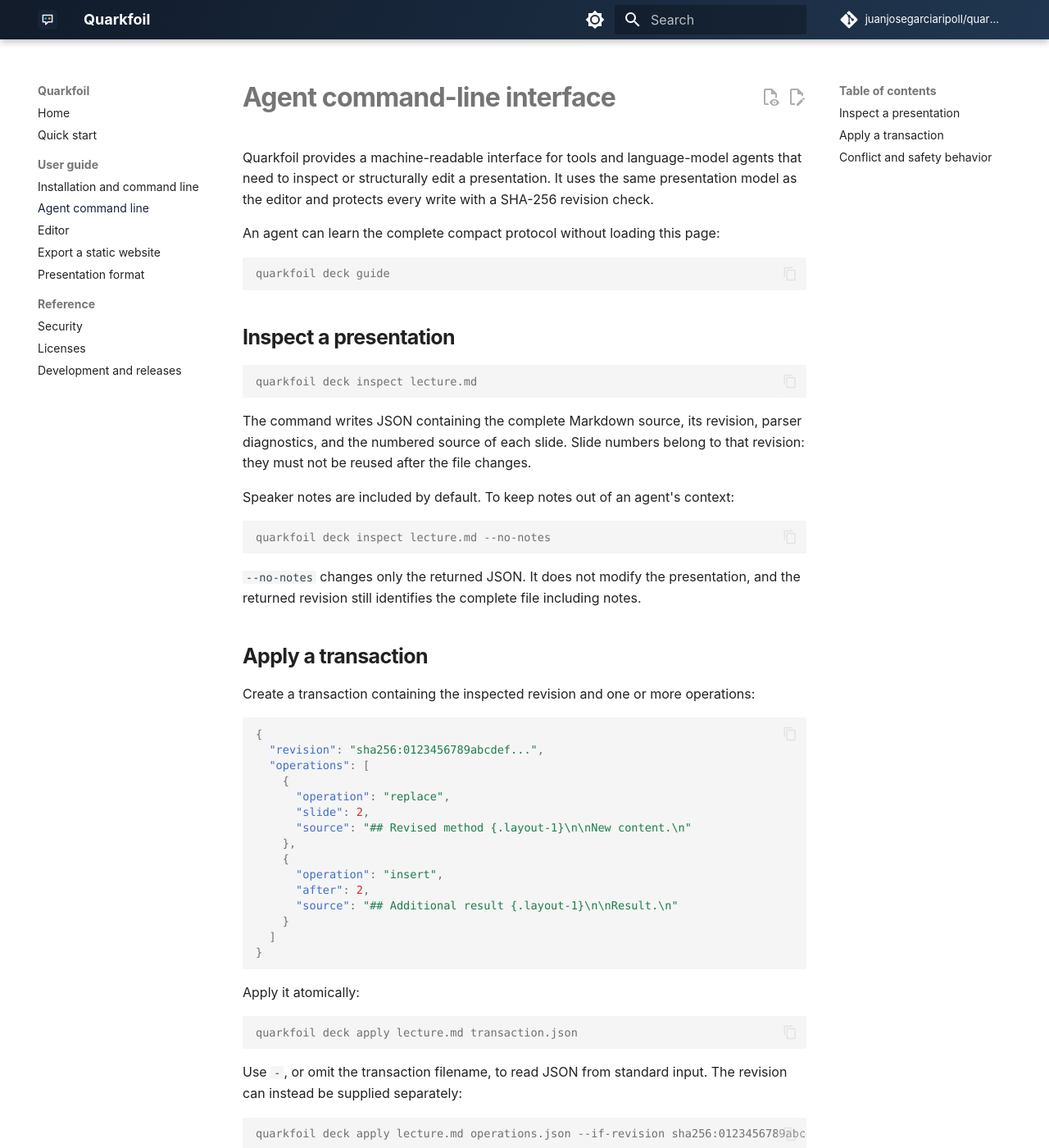
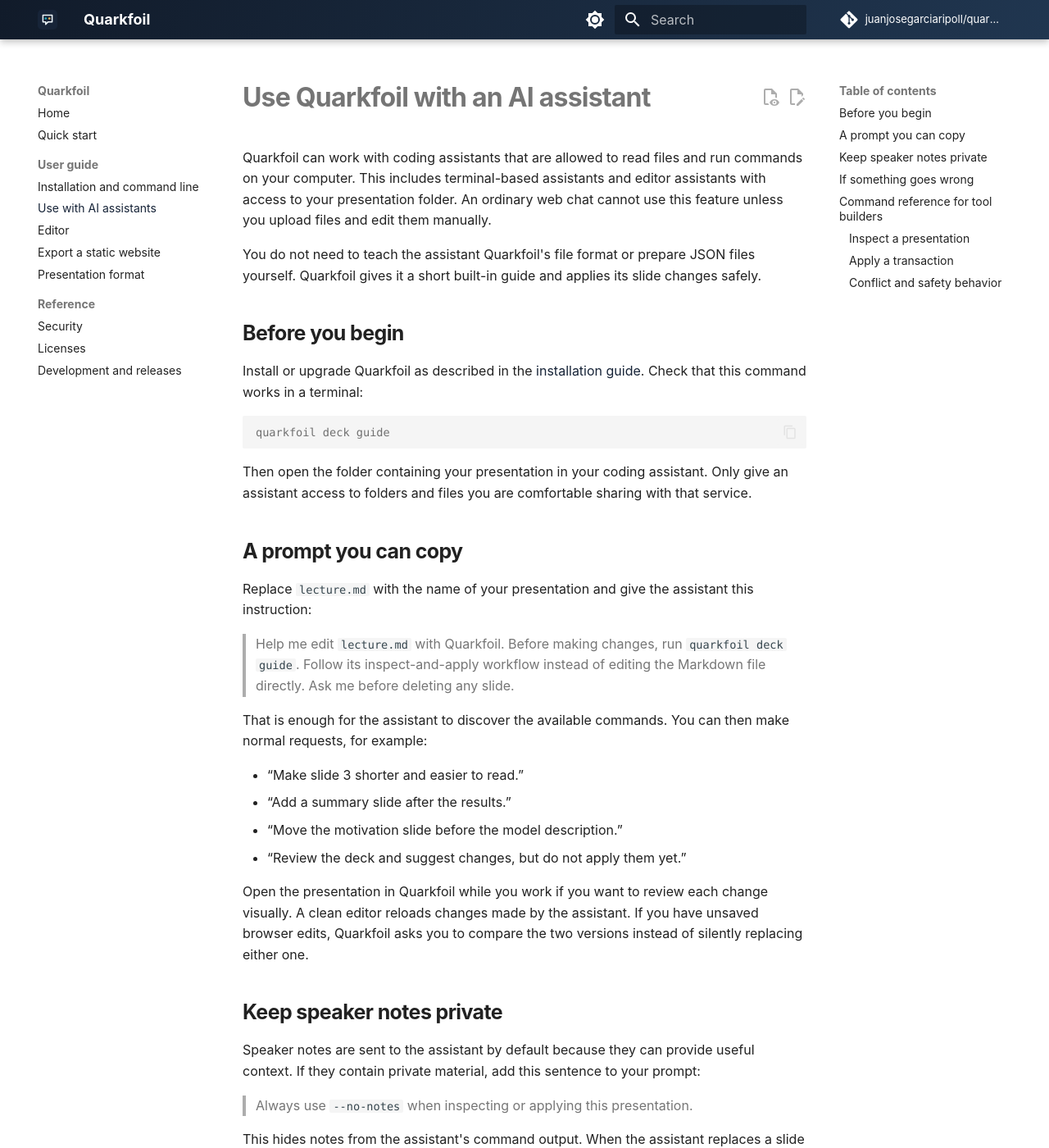
Before and after one commit to juanjosegarciaripoll/quarkfoil, an MkDocs documentation site: the page built from docs/AGENT_CLI.md, in a window 1280 px wide and 1400 px high. Shown: the whole window at 82% size. Built offline with MkDocs 1.6.1 and Material for MkDocs 9.7.7, drawn with Linux system fonts in a browser that asks for light colours; comment, search, counter and statistics services are not loaded; some of the changed text lies outside the part shown.

Commit message:
Document AI assistant integration

````diff
--- a/docs/AGENT_CLI.md
+++ b/docs/AGENT_CLI.md
@@ -1,17 +1,80 @@
-# Agent command-line interface
+# Use Quarkfoil with an AI assistant
 
-Quarkfoil provides a machine-readable interface for tools and language-model
-agents that need to inspect or structurally edit a presentation. It uses the
-same presentation model as the editor and protects every write with a SHA-256
-revision check.
+Quarkfoil can work with coding assistants that are allowed to read files and
+run commands on your computer. This includes terminal-based assistants and
+editor assistants with access to your presentation folder. An ordinary web
+chat cannot use this feature unless you upload files and edit them manually.
 
-An agent can learn the complete compact protocol without loading this page:
+You do not need to teach the assistant Quarkfoil's file format or prepare JSON
+files yourself. Quarkfoil gives it a short built-in guide and applies its slide
+changes safely.
+
+## Before you begin
+
+Install or upgrade Quarkfoil as described in the
+[installation guide](INSTALLATION.md). Check that this command works in a
+terminal:
 
 ```console
 quarkfoil deck guide
 ```
 
-## Inspect a presentation
+Then open the folder containing your presentation in your coding assistant.
+Only give an assistant access to folders and files you are comfortable sharing
+with that service.
+
+## A prompt you can copy
+
+Replace `lecture.md` with the name of your presentation and give the assistant
+this instruction:
+
+> Help me edit `lecture.md` with Quarkfoil. Before making changes, run
+> `quarkfoil deck guide`. Follow its inspect-and-apply workflow instead of
+> editing the Markdown file directly. Ask me before deleting any slide.
+
+That is enough for the assistant to discover the available commands. You can
+then make normal requests, for example:
+
+- “Make slide 3 shorter and easier to read.”
+- “Add a summary slide after the results.”
+- “Move the motivation slide before the model description.”
+- “Review the deck and suggest changes, but do not apply them yet.”
+
+Open the presentation in Quarkfoil while you work if you want to review each
+change visually. A clean editor reloads changes made by the assistant. If you
+have unsaved browser edits, Quarkfoil asks you to compare the two versions
+instead of silently replacing either one.
+
+## Keep speaker notes private
+
+Speaker notes are sent to the assistant by default because they can provide
+useful context. If they contain private material, add this sentence to your
+prompt:
+
+> Always use `--no-notes` when inspecting or applying this presentation.
+
+This hides notes from the assistant's command output. When the assistant
+replaces a slide with `--no-notes`, Quarkfoil keeps that slide's existing notes.
+Deleting a whole slide still deletes its notes with it.
+
+## If something goes wrong
+
+- If the assistant reports that `quarkfoil` was not found, install Quarkfoil
+  and restart the assistant or its terminal.
+- If it reports that the presentation changed, ask it to inspect the deck
+  again and retry. This normally means you edited the deck at the same time.
+- If your assistant cannot run terminal commands, it cannot use this
+  integration directly. You can still ask it for Markdown and paste the result
+  into Source mode yourself.
+- Keep a normal version-control history or backups for important presentations,
+  just as you would for any other document.
+
+## Command reference for tool builders
+
+The remainder of this page documents the machine-readable interface. Most
+users do not need to run these commands themselves.
+
+### Inspect a presentation
 
 ```console
 quarkfoil deck inspect lecture.md
@@ -27,10 +90,10 @@
 quarkfoil deck inspect lecture.md --no-notes
 ```
 
-`--no-notes` changes only the returned JSON. It does not modify the presentation,
-and the returned revision still identifies the complete file including notes.
+`--no-notes` removes notes from the returned JSON, and the returned revision
+still identifies the complete file including notes.
 
-## Apply a transaction
+### Apply a transaction
 
 Create a transaction containing the inspected revision and one or more
 operations:
@@ -78,10 +141,10 @@
 presentation produced by the preceding operation in the same transaction.
 
 On success, the command returns a new snapshot as JSON. Add `--no-notes` to
-omit notes from that returned snapshot without removing them from the saved
-presentation.
+omit notes from that returned snapshot and preserve existing notes on replaced
+slides. Explicitly deleting a slide still removes the complete slide.
 
-## Conflict and safety behavior
+### Conflict and safety behavior
 
 Quarkfoil acquires a cross-process lock shared with running editor servers,
 reads the current file, and compares its revision while holding that lock. If
--- a/mkdocs.yml
+++ b/mkdocs.yml
@@ -43,7 +43,7 @@
   - Quick start: QUICK_START.md
   - User guide:
       - Installation and command line: INSTALLATION.md
-      - Agent command line: AGENT_CLI.md
+      - Use with AI assistants: AGENT_CLI.md
       - Editor: USER_GUIDE.md
       - Export a static website: EXPORT.md
       - Presentation format: FORMAT.md
````
Also changed, not shown: README.md (+1 -1 lines), docs/INSTALLATION.md (+4 -0 lines), 2 other files.
